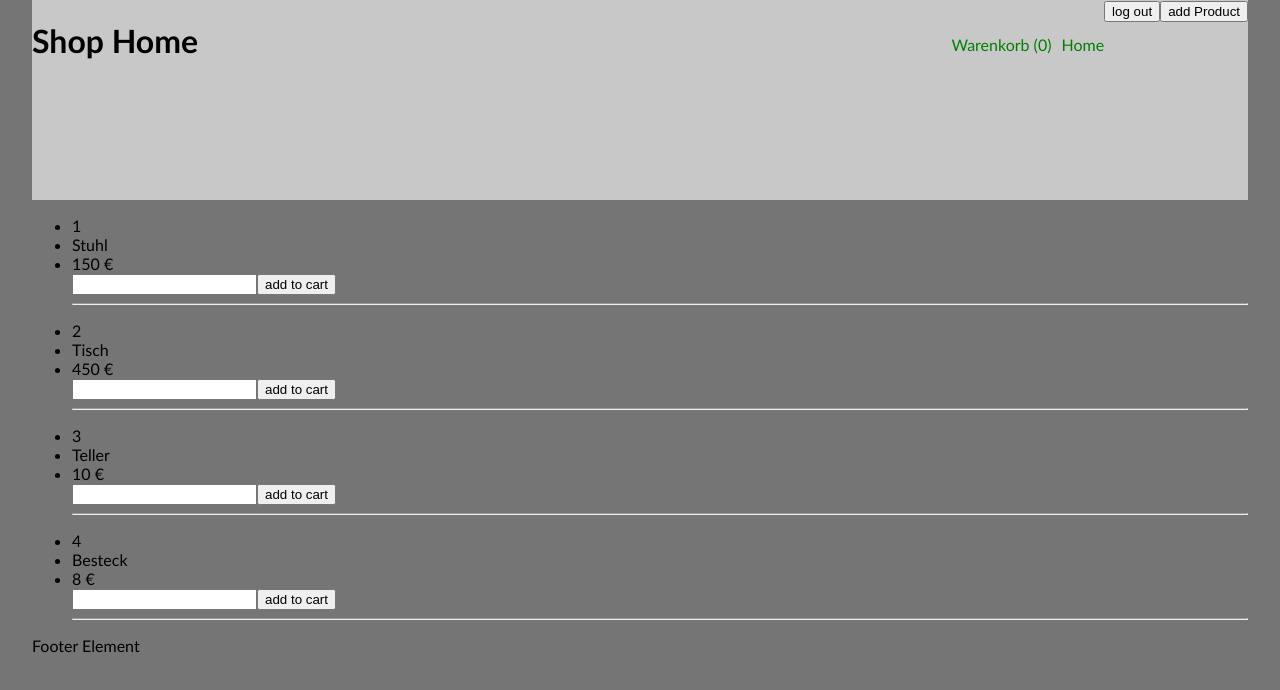
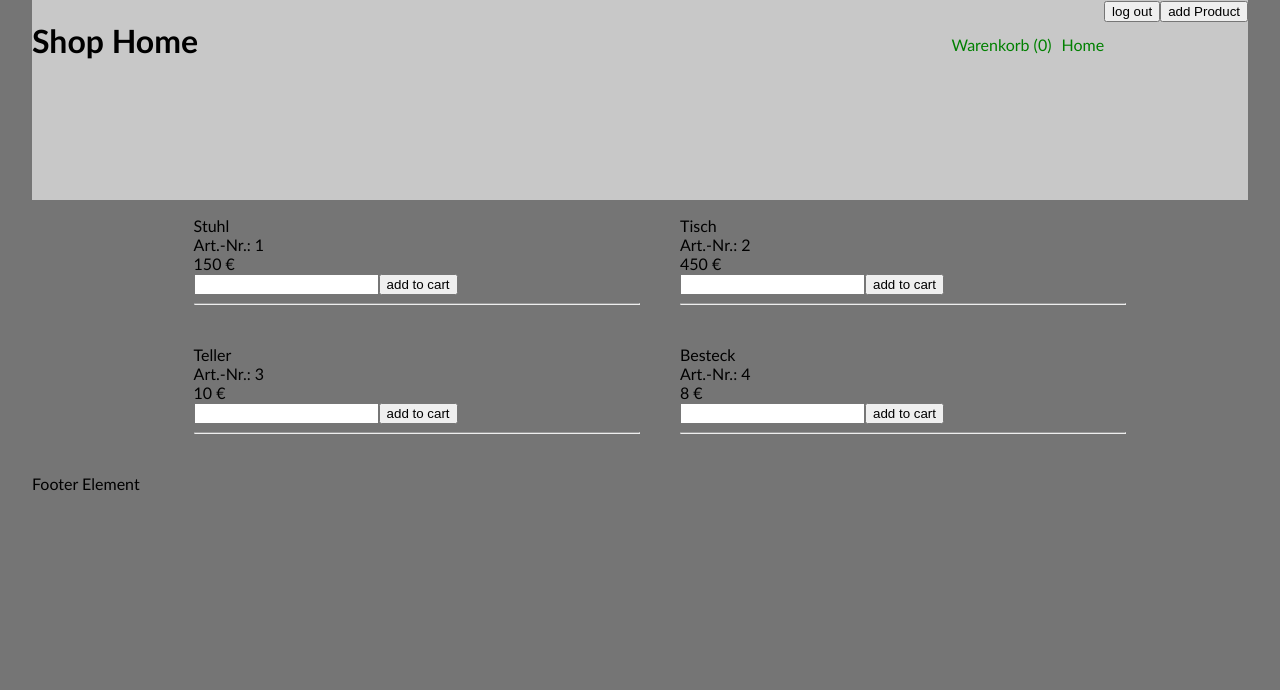
Before and after one commit to LorAutumn/reactshop, a React (Create React App) app: page / in a window 1280 px wide. Shown: the top 690 px of the page. Built offline with nearby package versions, Linux system fonts and the light colour scheme.

Commit message:
added grid styling to main section

```diff
--- a/src/components/ProductList.js
+++ b/src/components/ProductList.js
@@ -49,9 +49,9 @@ function ProductList ()  {
   )
 
   return (
-    <div className='ProductList'>
+    <div class='ProductList'>
       {/* displays the ProductList component */}
-      <div id='list'>{productComponents}</div>
+      <div class='product-element'>{productComponents}</div>
     </div>
   )
 
--- a/src/components/products/ProductObject.js
+++ b/src/components/products/ProductObject.js
@@ -13,9 +13,9 @@ function ProductObject(props) {
   }
 
   return (
-    <ul>
-      <li>{product.id}</li>
+    <ul class='productObject'>
       <li>{product.name}</li>
+      <li>Art.-Nr.: {product.id}</li>
       <li>{product.price} €</li>
       <input type="number" className="input" id={product.id} onKeyPress={onKeyPress}></input>
       <button onClick={() => props.addToCart(product.id)}>add to cart</button>
--- /dev/null
+++ b/src/css/parts/_body.scss
@@ -0,0 +1,6 @@
+body {
+    font-family: 'Calibri', 'Arial';
+    width: 95%;
+    background: rgb(117, 117, 117);
+    margin: auto;
+}
--- a/src/css/parts/_main.scss
+++ b/src/css/parts/_main.scss
@@ -1,6 +1,14 @@
-body {
-    font-family: 'Calibri', 'Arial';
-    width: 95%;
-    background: rgb(117, 117, 117);
+.ProductList {
+    list-style-type: none;
+}
+
+.product-element {
+    width: 80%;
     margin: auto;
+    display: grid;
+    grid-template-columns: repeat((2, auto));
+
+    li {
+        list-style-type: none;
+    }
 }
--- a/src/css/styles.css
+++ b/src/css/styles.css
@@ -35,4 +35,21 @@ body {
   -webkit-transition: all 0.5s;
   transition: all 0.5s;
 }
+
+.ProductList {
+  list-style-type: none;
+}
+
+.product-element {
+  width: 80%;
+  margin: auto;
+  display: -ms-grid;
+  display: grid;
+  -ms-grid-columns: (auto)[2];
+      grid-template-columns: repeat(2, auto);
+}
+
+.product-element li {
+  list-style-type: none;
+}
 /*# sourceMappingURL=styles.css.map */
--- a/src/css/styles.scss
+++ b/src/css/styles.scss
@@ -1,2 +1,3 @@
-@import '../css/parts/main';
+@import '../css/parts/body.scss';
 @import '../css/parts/header.scss';
+@import '../css/parts/main.scss';
--- a/src/style.css
+++ b/src/style.css
@@ -72,7 +72,7 @@ body {
 }
 
 /* list of items in main section - items for sale */
-#list {
+.list {
   color: white;
   background: grey;
   display: grid;
```
Also changed, not shown: 1 other file (tests, documents, lock files or other folders).
